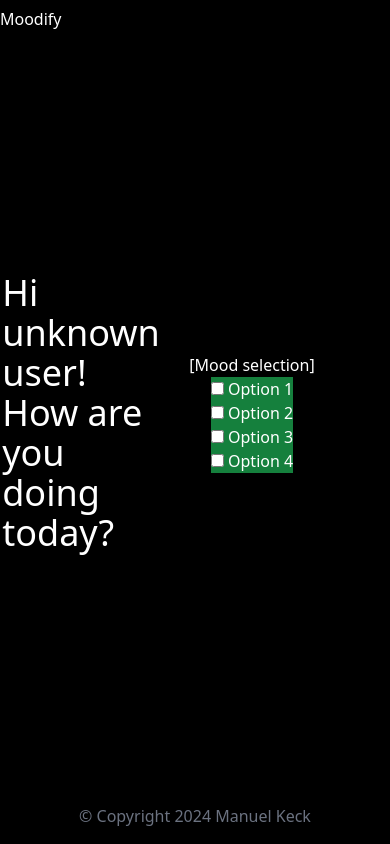
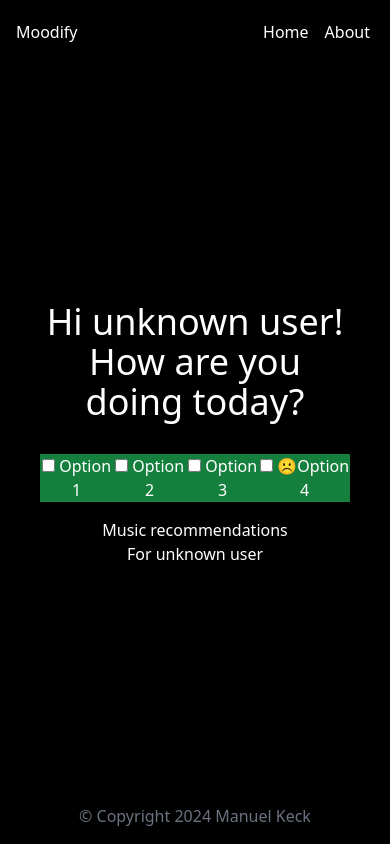
Before and after one commit to manuelkeck/moodify, a Next.js app: page /authorized/content/mood-selection in a window 390 px wide. Built offline with nearby package versions, Linux system fonts and the light colour scheme.

Commit message:
Adjustments for mobile devices

```diff
--- /dev/null
+++ b/src/app/authorized/content/mood-selection/mood-component.tsx
@@ -0,0 +1,37 @@
+import SpotifyWebApi from "spotify-web-api-js";
+import React from "react";
+
+const spotify = new SpotifyWebApi();
+
+function APIRequests() {
+
+}
+
+interface MoodComponentProps {
+    mood: number;
+}
+
+const MoodComponent: React.FC<MoodComponentProps> = ({mood}) => {
+    return (
+        <div>
+            {mood === 1 && (
+                <div>
+                    <p>Mood 1</p>
+                </div>
+            )}
+            {mood === 2 && (
+                <div>
+                    <p>Mood 2</p>
+                </div>
+            )}
+            {mood === 3 && (
+                <div>
+                    <p>Mood 3</p>
+                </div>
+            )}
+        </div>
+    );
+
+}
+
+export default MoodComponent;
--- a/src/app/authorized/content/mood-selection/music-recommendation.tsx
+++ b/src/app/authorized/content/mood-selection/music-recommendation.tsx
@@ -1,7 +1,51 @@
+import {useEffect, useState} from "react";
+import {useCookies} from "react-cookie";
+
 function MusicRecommendation () {
+    const [spotifyToken, setSpotifyToken] = useState("");
+    const [name, setName] = useState("unknown user");
+    const [selectedMood, setSelectedMood] = useState<string | null>(null);
+
+    const [cookies] = useCookies(['spotifyToken', 'user']);
+
+    useEffect(() => {
+        setSpotifyToken(cookies.spotifyToken || "");
+        setName(cookies.user || "unknown user")
+
+        if (spotifyToken) {
+            fetchProfile(spotifyToken)
+                .then((recommendationData) => {
+                    console.log('Recommendations:', recommendationData);
+                })
+                .catch((error) => {
+                    console.error('Fehler beim Abrufen des Benutzerprofils:', error);
+                });
+        }
+    }, [spotifyToken, cookies.user, cookies.spotifyToken]);
+
+    async function fetchProfile(accessToken: string): Promise<any> {
+        try {
+            const response = await fetch("https://api.spotify.com/v1/me/player/recently-played", {
+                headers: {
+                    Authorization: `Bearer ${accessToken}`
+                }
+            });
+
+            if (!response.ok) {
+                throw new Error('Network response was not ok');
+            }
+
+            return await response.json();
+        } catch (error) {
+            console.error('Error fetching profile:', error);
+            throw error;
+        }
+    }
+
     return(
         <div>
             <p>Music recommendations</p>
+            <p>For {name}</p>
         </div>
     )
 }
--- a/src/app/authorized/content/mood-selection/page.tsx
+++ b/src/app/authorized/content/mood-selection/page.tsx
@@ -2,6 +2,7 @@
 
 import { useCookies } from "react-cookie";
 import { useEffect, useState } from "react";
+import MusicRecommendation from "@/app/authorized/content/mood-selection/music-recommendation";
 
 export default function MoodSelectionPage() {
     const [spotifyToken, setSpotifyToken] = useState("");
@@ -26,19 +27,18 @@ export default function MoodSelectionPage() {
 
     return (
         <div className="text-center items-center justify-center w-full">
-            <div className="flex justify-center items-center text-white">
-                <div className="w-1/3 p-4">
-                    <div className="flex flex-col justify-center items-center text-4xl font-extralight">
+            <div className="flex-col justify-center text-center items-center text-white">
+                <div className="p-4">
+                    <div className="flex justify-center items-center text-4xl font-extralight">
                         <div>
-                            <p className="text-left">Hi {name}!</p>
-                            <p className="text-left">How are you doing today?</p>
+                            <p className="">Hi {name}!</p>
+                            <p className="">How are you doing today?</p>
                         </div>
                     </div>
                 </div>
-                <div className="w-2/3 p-4">
-                    <div className="flex flex-col justify-center items-center">
-                        <p className="text-left">[Mood selection]</p>
-                        <div className="bg-green-700">
+                <div className="p-4">
+                    <div className="flex justify-center items-center">
+                        <div className="flex bg-green-700">
                             <label>
                                 <input
                                     type="checkbox"
@@ -76,7 +76,7 @@ export default function MoodSelectionPage() {
                                     onChange={() => handleCheckboxChange('Option 4')}
 
                                 />
-                                <span className="checkbox"></span> Option 4
+                                <span className="checkbox"></span> ☹️Option 4
                             </label>
 
 
@@ -86,7 +86,7 @@ export default function MoodSelectionPage() {
                 </div>
             </div>
             <div className="w-full">
-
+                <MusicRecommendation />
             </div>
         </div>
 
--- a/src/app/layout.tsx
+++ b/src/app/layout.tsx
@@ -20,15 +20,15 @@ export default function RootLayout({ children }: { children: React.ReactNode })
               <div className="flex flex-col h-screen justify-between">
 
                   <header className="bg-black text-white sticky top-0 z-10">
-                      <nav className="lg:px-8 lg:py-4">
+                      <nav className="px-4 py-2">
                           <div className="flex items-center justify-between text-blue-gray-900">
                               <a href="/"
-                                 className="mr-4 block cursor-pointer py-1.5 font-sans text-base font-medium leading-relaxed text-inherit antialiased text-white">
+                                 className="mr-4 block cursor-pointer font-sans text-white">
                                   Moodify
                               </a>
-                              <div className="hidden mr-4 lg:block">
-                                  <ul className="flex flex-col gap-2 mt-2 mb-4 lg:mb-0 lg:mt-0 lg:flex-row lg:items-center lg:gap-6">
-                                      <li className="block p-1 font-sans text-sm antialiased font-normal leading-normal text-blue-gray-900">
+                              <div className="">
+                                  <ul className="flex gap-2 mt-2 mb-2 lg:flex-row lg:items-center">
+                                      <li className="block p-1 font-sans font-normal text-blue-gray-900">
                                           <a href="/" className="flex items-center">
                                               Home
                                           </a>
@@ -38,7 +38,7 @@ export default function RootLayout({ children }: { children: React.ReactNode })
                                       {/*        Mood*/}
                                       {/*    </Link>*/}
                                       {/*</li>*/}
-                                      <li className="block p-1 font-sans text-sm antialiased font-normal leading-normal text-blue-gray-900">
+                                      <li className="block p-1 font-sans antialiased font-normal leading-normal text-blue-gray-900">
                                           <a href="#" className="flex items-center">
                                               About
                                           </a>
```
